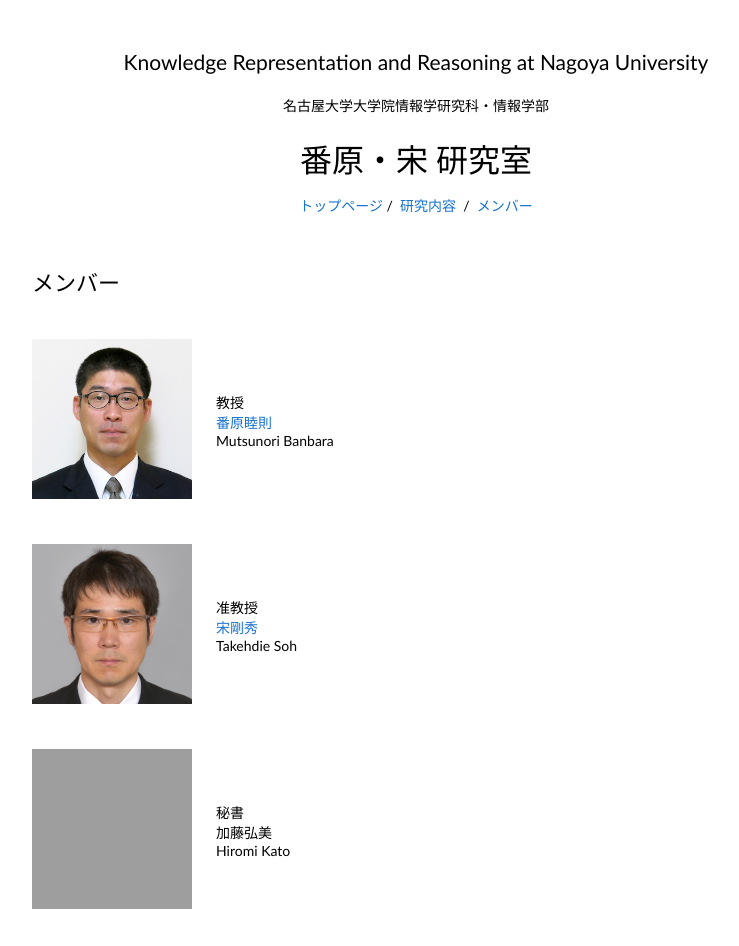
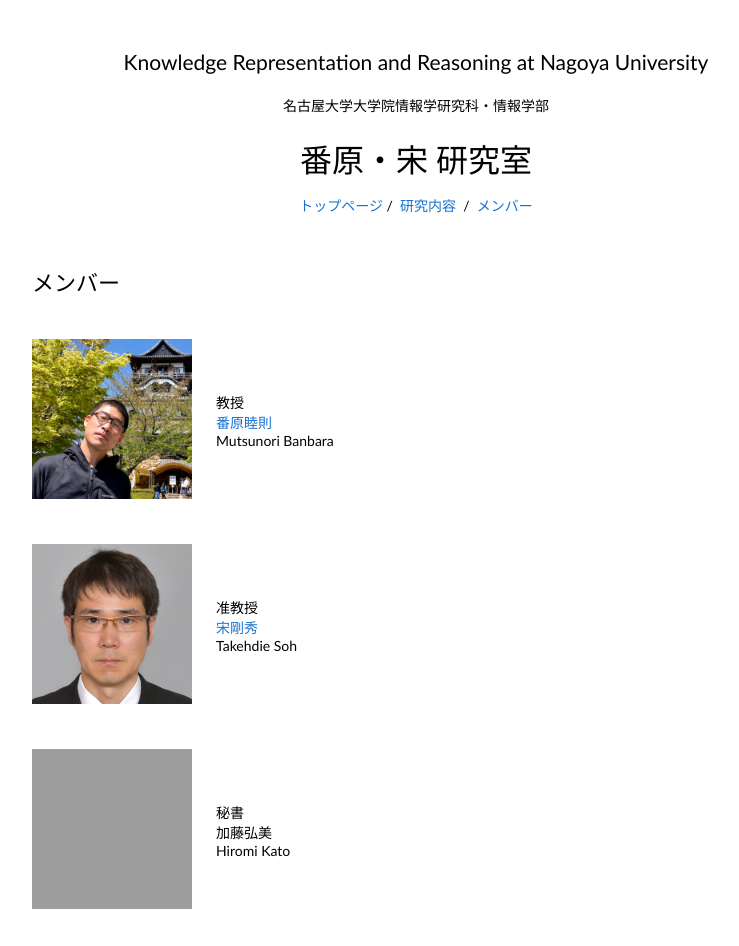
Before and after one commit to banbaralab/banbaralab.github.io, a plain HTML site: page docs/member.html in a window 1280 px wide. Shown: the whole page, without its empty margins (224-963 px from the left). Drawn offline with Linux system fonts and the light colour scheme; grey boxes are pictures that could not be loaded.

Commit message:
add member.html

```diff
--- a/docs/member.html
+++ b/docs/member.html
@@ -63,7 +63,7 @@
             <tbody>
               <tr>
                 <td style="padding:16px;width:20%;vertical-align:middle">
-                  <img src="./fig/banbara.png" width="160" height="160">
+                  <img src="./fig/banbara_inuyama_2024.jpeg" width="160" height="160">
                 </td>
                 <td style="padding:8px;width:80%;vertical-align:middle">
                   教授<br>
```
